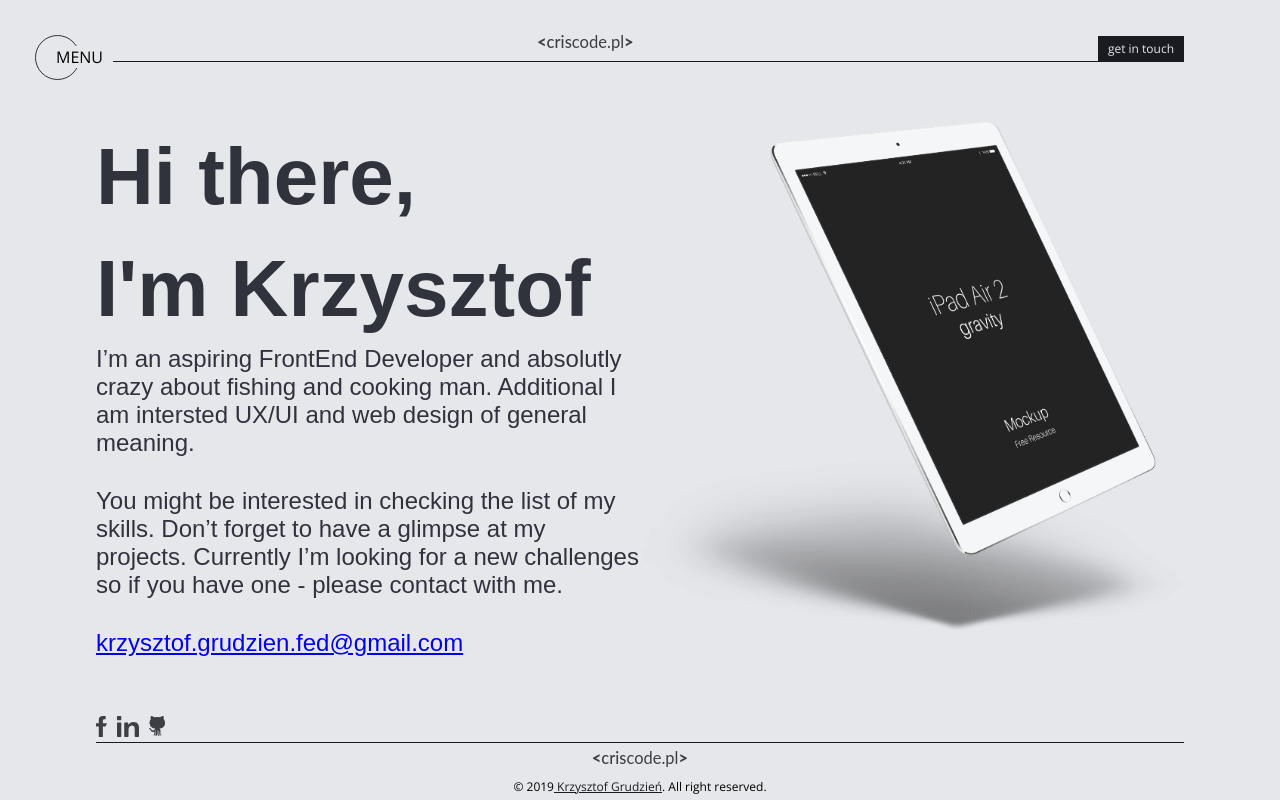
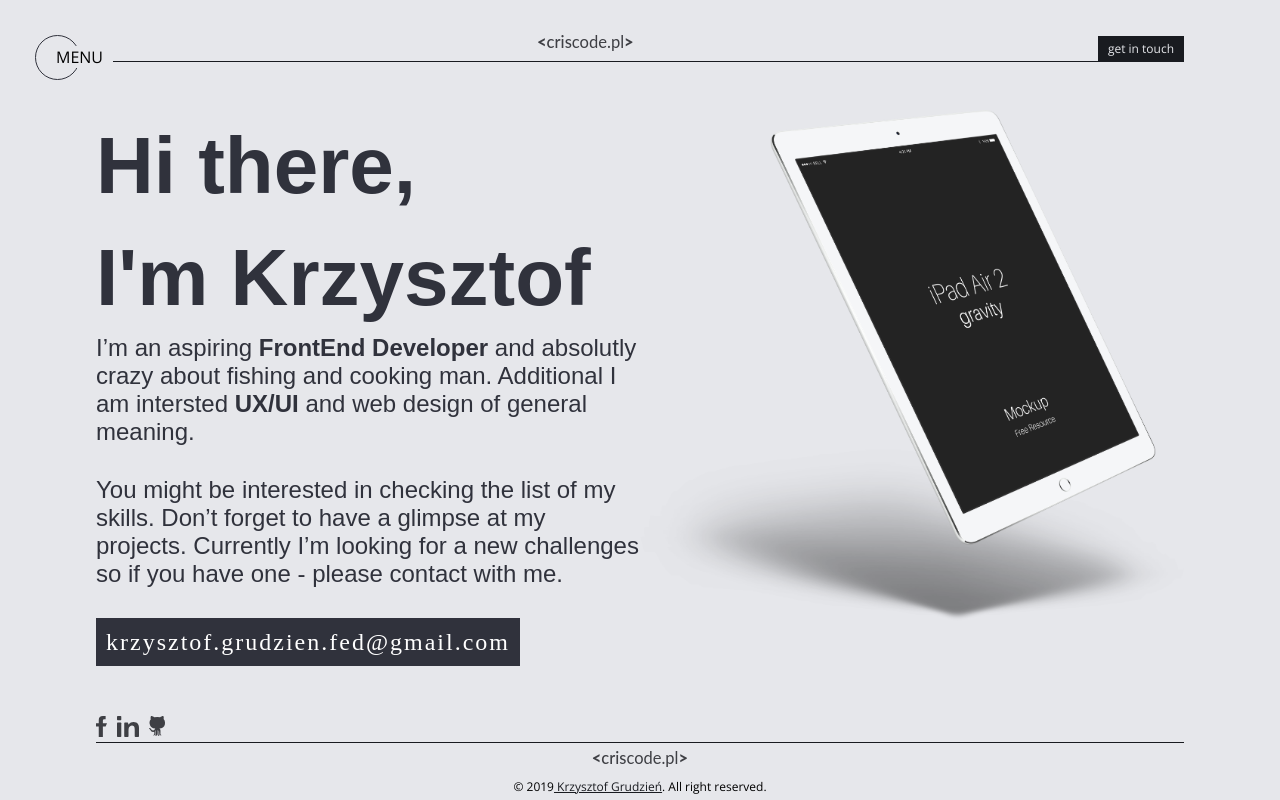
Before and after one commit to KrzysztofGrudzien/krzysztofgrudzien, a React (Create React App) app: page / in a window 1280 px wide. Built offline with nearby package versions, Linux system fonts and the light colour scheme; a web font is replaced by a local one.

Commit message:
feat(component): add additional styles

```diff
--- a/src/Sass/Components/Main.module.scss
+++ b/src/Sass/Components/Main.module.scss
@@ -21,6 +21,23 @@
     &__description {
         margin-bottom: 30px;
     }
+
+    &__email {
+        height: 50px;
+    }
+
+    &__link {
+        display: inline-block;
+        background-color: darken($grey, 70%);
+        color: $white;
+        line-height: 3rem;
+        font-family: 'rift';
+        font-size: 1.5rem;
+        font-weight: 300;
+        text-decoration: none;
+        letter-spacing: 2px;
+        padding: 0 10px;
+    }
 }
 
 .image {
--- a/src/components/Main.js
+++ b/src/components/Main.js
@@ -8,12 +8,12 @@ const Main = () => {
                 <h1 className={styles.author__title}>Hi there,<br />
                     I'm Krzysztof </h1>
                 <p className={styles.author__description}>
-                    I’m an aspiring FrontEnd Developer and absolutly crazy about fishing and cooking man. Additional I am intersted UX/UI and web design of general meaning.
+                    I’m an aspiring <b>FrontEnd Developer</b> and absolutly crazy about fishing and cooking man. Additional I am intersted <b>UX/UI</b> and web design of general meaning.
                 </p>
                 <p className={styles.author__description}>
                     You might be interested in checking the list of my skills. Don’t forget to  have a glimpse at my projects. Currently I’m looking for a new challenges so if you have one - please contact with me.
                 </p>
-                <p className={styles.author__email}><a href="mailto:krzysztof.grudzien.fed@gmail.com">krzysztof.grudzien.fed@gmail.com</a></p>
+                <p className={styles.author__email}><a className={styles.author__link} href="mailto:krzysztof.grudzien.fed@gmail.com">krzysztof.grudzien.fed@gmail.com</a></p>
             </section>
             <aside className={styles.image}>
                 <img className={styles.image__decoration} src={iPad} alt="ipad image" />
```
